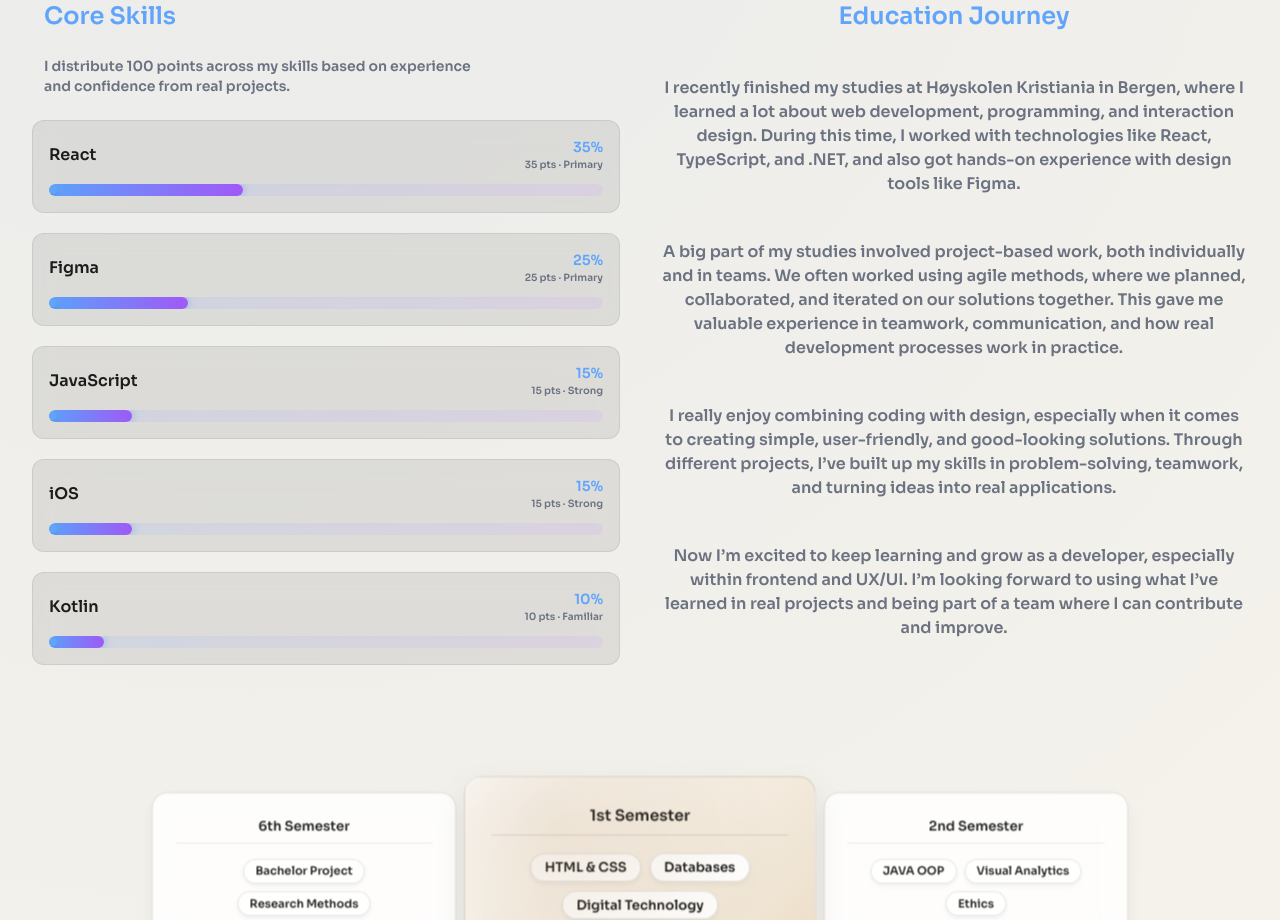
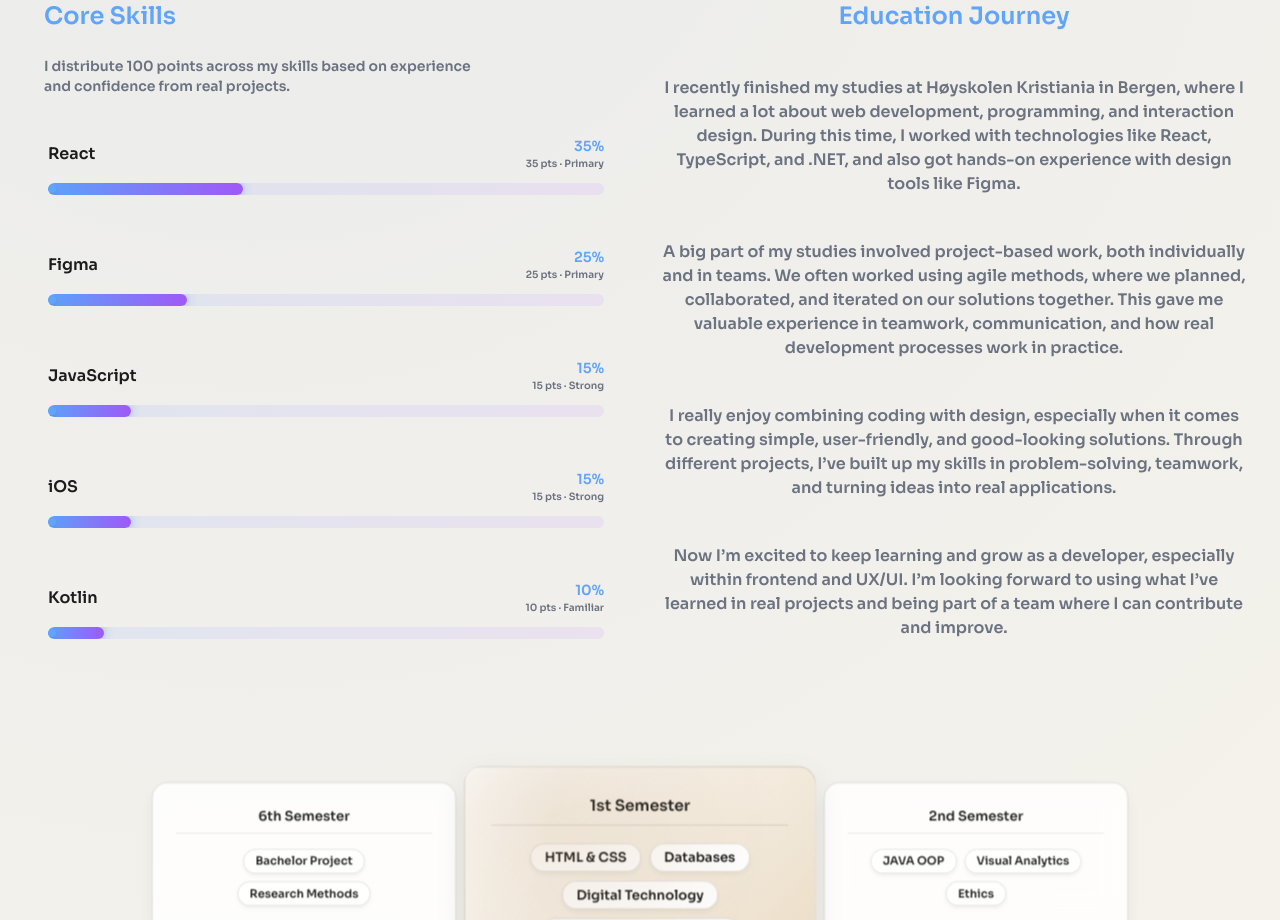
Before and after one commit to chamL/lamincham-portfolio, a Next.js app: page / in a window 1280 px wide. Shown: the part 1240-2160 px from the top of the page. Built offline with nearby package versions, Linux system fonts and the light colour scheme.

Commit message:
skills bar removed background and border

```diff
--- a/app/components/portfolio/components/sections/skills/CoreSkills.tsx
+++ b/app/components/portfolio/components/sections/skills/CoreSkills.tsx
@@ -34,10 +34,7 @@ function CoreSkills({ skills }: Props) {
             <div
               key={skill.name}
               className="
-                bg-card-strong
-                border border-border
-                backdrop-blur-md
-                rounded-xl p-4
+                p-4
                 space-y-3
                 hover:scale-[1.02]
                 transition-all duration-300
```
